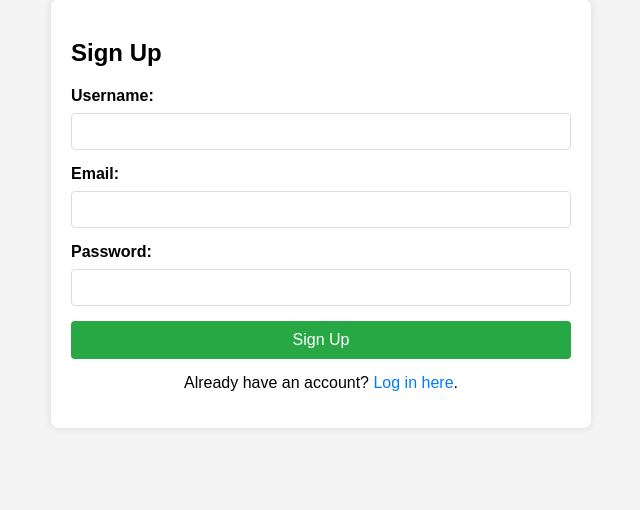
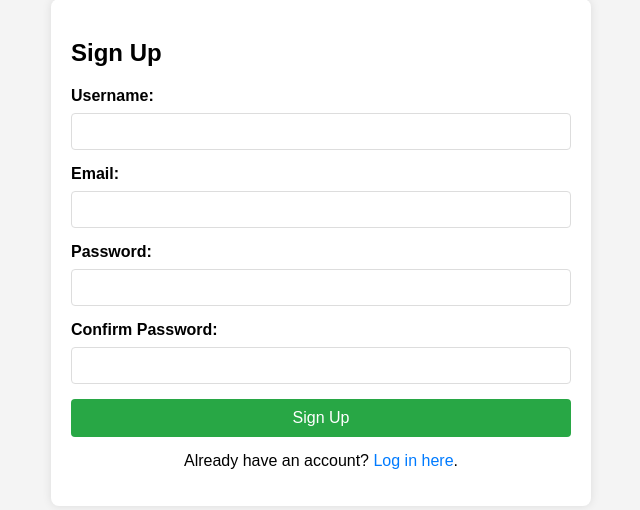
Before and after one commit to stanly08/walletwatch, a Flask app: page /signup in a window 1280 px wide. Shown: the part 121-631 px from the top of the page, without its empty margins (319-959 px from the left). Run offline with Flask 3, Linux system fonts and the light colour scheme.

Commit message:
Update signup.html

```diff
--- a/app/templates/signup.html
+++ b/app/templates/signup.html
@@ -7,6 +7,7 @@
     <h2>Sign Up</h2>
     <form method="POST" action="{{ url_for('main.signup') }}" style="display: flex; flex-direction: column;">
         {{ form.hidden_tag() }}
+
         <label for="username" style="margin-bottom: 8px; font-weight: bold;">Username:</label>
         <input type="text" id="username" name="username" required style="padding: 10px; margin-bottom: 15px; border: 1px solid #ddd; border-radius: 4px;">
 
@@ -16,8 +17,12 @@
         <label for="password" style="margin-bottom: 8px; font-weight: bold;">Password:</label>
         <input type="password" id="password" name="password" required style="padding: 10px; margin-bottom: 15px; border: 1px solid #ddd; border-radius: 4px;">
 
+        <label for="confirm_password" style="margin-bottom: 8px; font-weight: bold;">Confirm Password:</label>
+        <input type="password" id="confirm_password" name="confirm_password" required style="padding: 10px; margin-bottom: 15px; border: 1px solid #ddd; border-radius: 4px;">
+
         <button type="submit" style="background-color: #28a745; color: #fff;">Sign Up</button>
     </form>
+
     <p style="margin-top: 15px; text-align: center;">Already have an account? <a href="{{ url_for('main.login') }}">Log in here</a>.</p>
 </div>
 {% endblock %}
```
